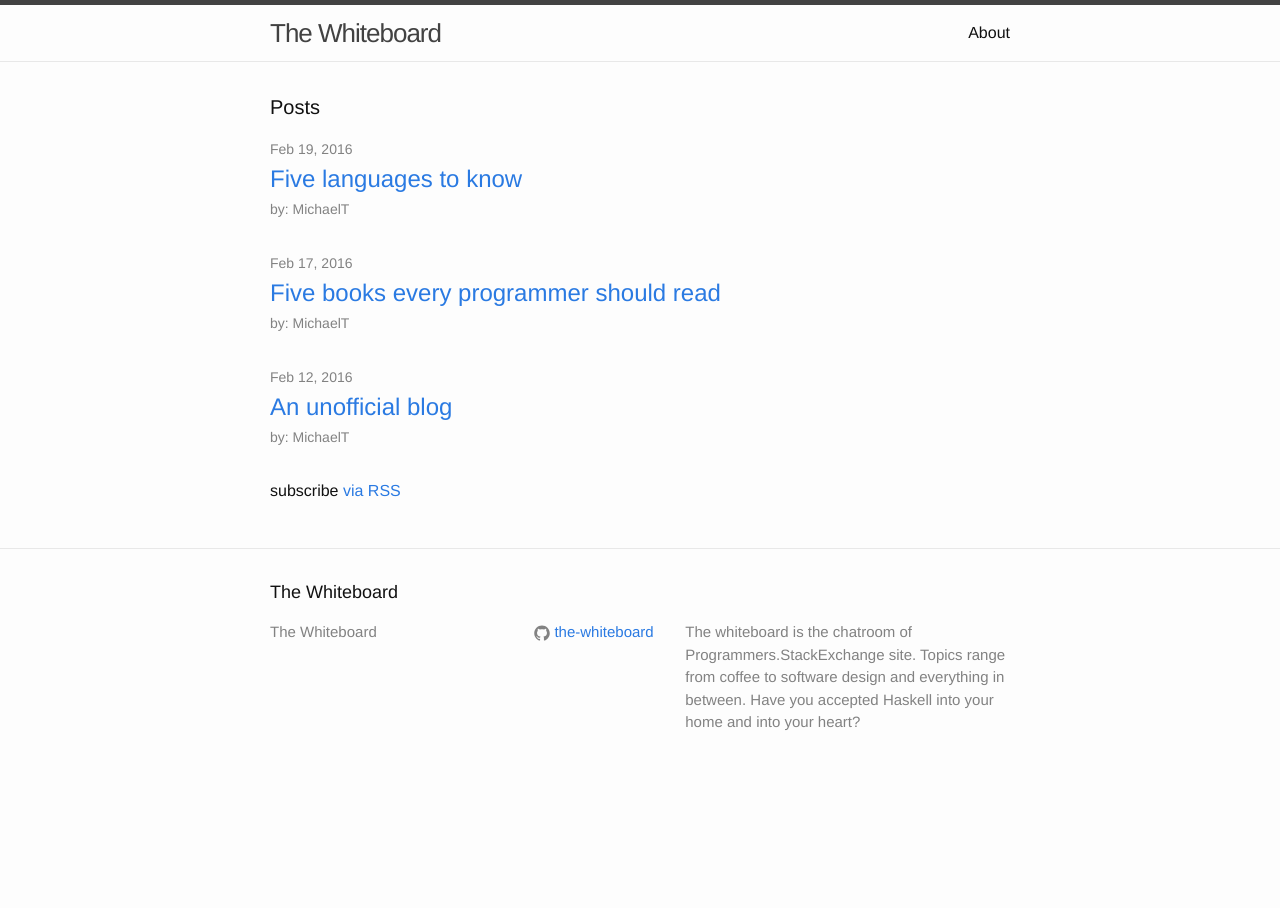
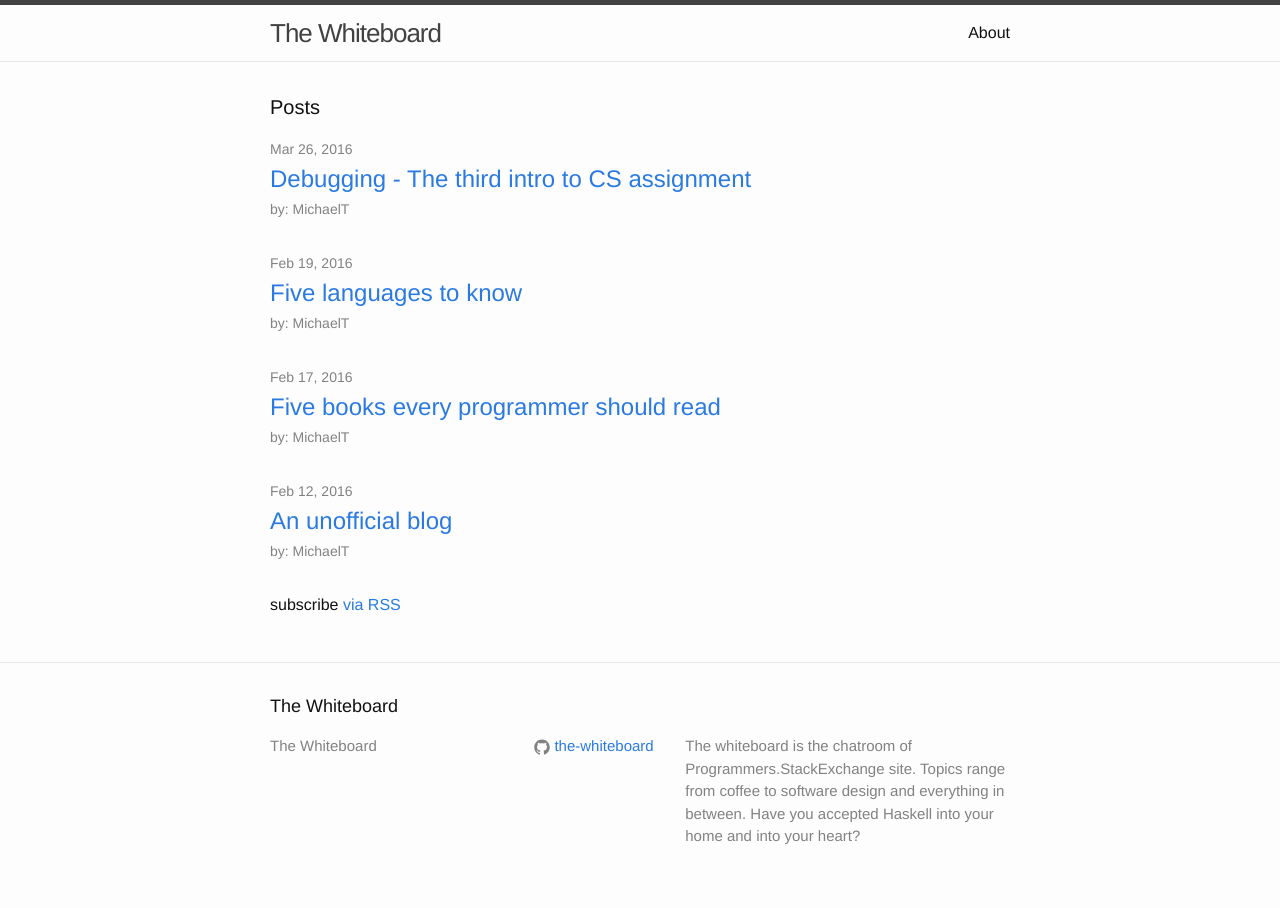
Before and after one commit to the-whiteboard/the-whiteboard.github.io, a Jekyll site: the page built from index.html, in a window 1280 px wide. Built offline with Jekyll 4.4.1, drawn with Linux system fonts in a browser that asks for light colours.

Commit message:
Finish up the debugging post.  My take on #11

```diff
--- a/_drafts/debugging.markdown
+++ b/_posts/2016-03-26-debugging.markdown
@@ -1,6 +1,7 @@
 ---
 layout: post
-title:  The third into to CS assignment
+title:  Debugging - The third intro to CS assignment
+date:   2016-03-26 18:07:26 -0500
 categories: coding debugging
 author:	MichaelT
 ---
```
Also changed, not shown: other parts of _posts/2016-03-26-debugging.markdown (+1 -1 lines).
